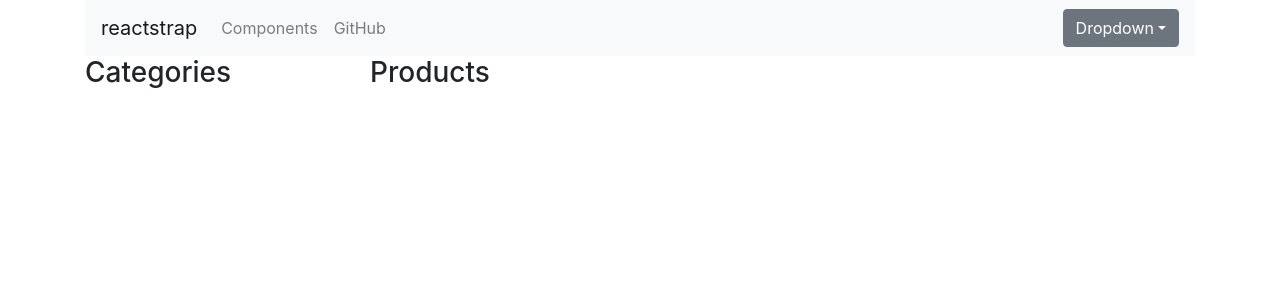
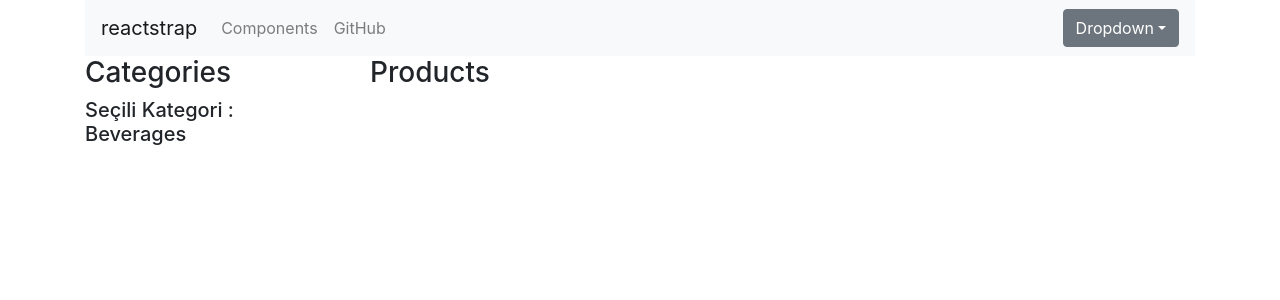
Before and after one commit to yilmazzeren/productlist-bycategory-Redux, a React (Create React App) app: page / in a window 1280 px wide. Shown: the top 300 px of the page. Built offline with nearby package versions, Linux system fonts and the light colour scheme.

Commit message:
Kategori componenti connect edildi

```diff
--- a/src/components/categories/CategoryList.js
+++ b/src/components/categories/CategoryList.js
@@ -1,11 +1,21 @@
-import React, { Component } from 'react'
+import React, { Component } from "react";
+import { connect } from "react-redux";
 
-export default class CategoryList extends Component {
+class CategoryList extends Component {
   render() {
     return (
       <div>
         <h3>Categories</h3>
+        <h5>Seçili Kategori : {this.props.currentCategory.categoryName}</h5>
       </div>
-        )
+    );
   }
 }
+
+function mapStateToProps(state) {
+  return {
+    currentCategory: state.changeCategoryReducer
+  };
+}
+
+export default connect(mapStateToProps)(CategoryList);
--- a/src/redux/reducers/initialState.js
+++ b/src/redux/reducers/initialState.js
@@ -1,5 +1,5 @@
 // Başlangıç state'lerini burada tutalım
 
 export default {
-    currentCategory : {}
+    currentCategory : {categoryName :"Beverages"}
 }
```
Lines whose indentation alone changed are shown as unchanged.
